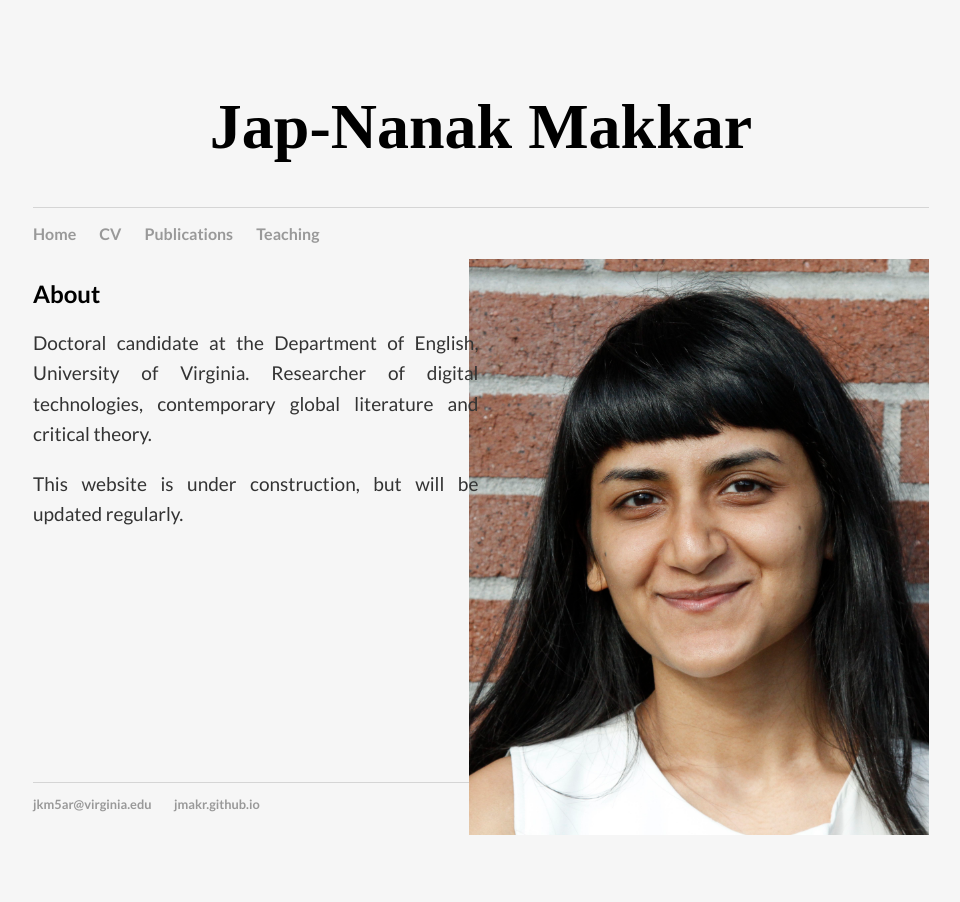
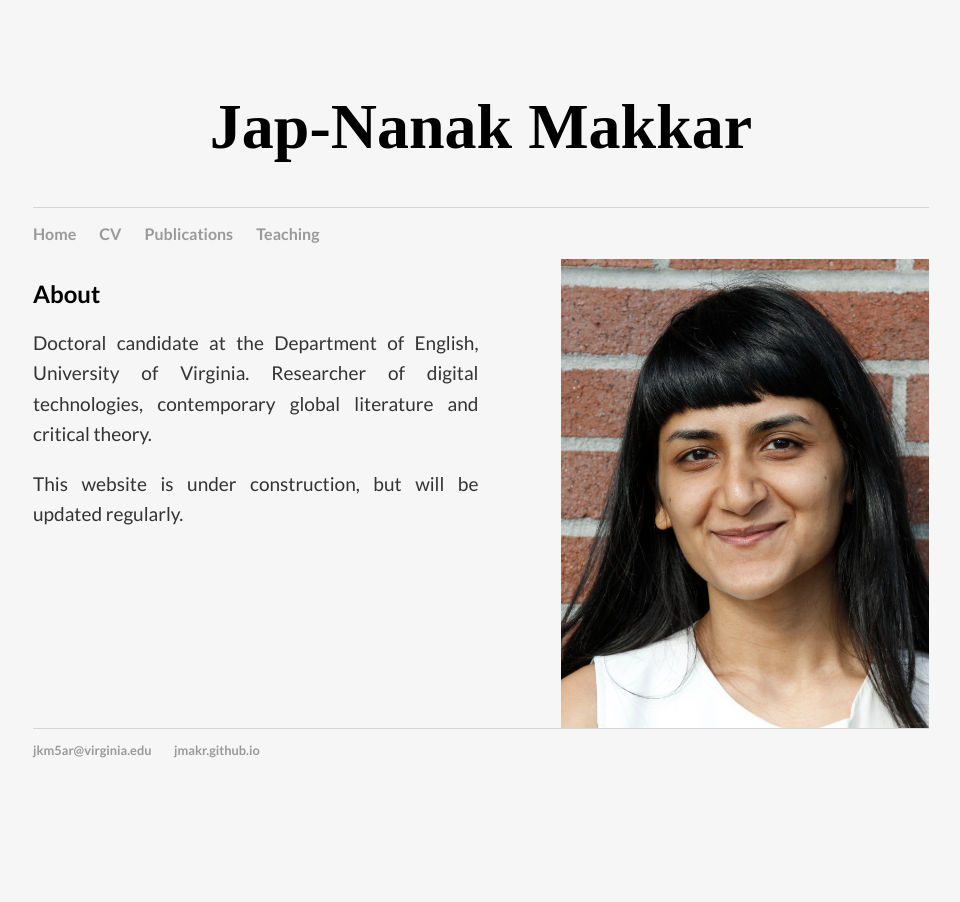
Before and after one commit to jmakr/jmakr.github.io, a Jekyll site: the page built from index.html, in a window 1280 px wide. Shown: the whole page, without its empty margins (159-1119 px from the left). Built offline with Jekyll 4.4.1, drawn with Linux system fonts in a browser that asks for light colours.

Commit message:
Update index.html

```diff
--- a/index.html
+++ b/index.html
@@ -13,7 +13,7 @@ title: Jap-Nanak Makkar
 
 	<p align="justify">This website is under construction, but will be updated regularly.</p>
 
-	<img src="Website photo cropped.jpg" height=576 width=460 align="right">
+	<img src="Website photo cropped.jpg" height=469 width=368 align="right">
 
 
 
```
